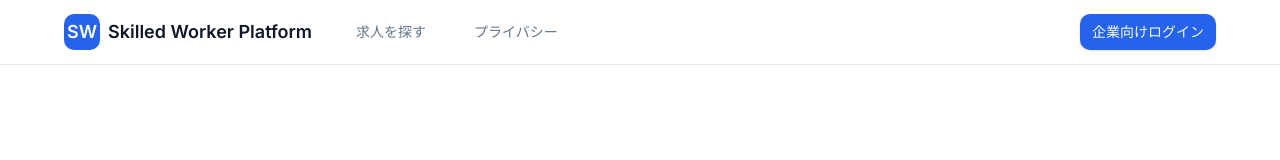
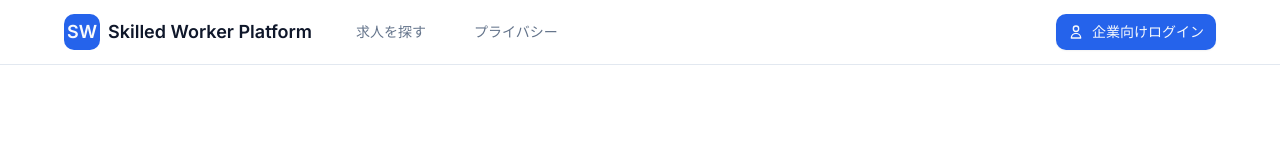
Before and after one commit to kubo-yasu-yk/ssw_pf, a Next.js app: page / in a window 1280 px wide. Shown: the top 160 px of the page. Built offline with nearby package versions, Linux system fonts and the light colour scheme.

Commit message:
ヘッダーの企業向けログインボタンのデザインを改善
- ユーザーアイコンを追加してより直感的に
- シャドウ効果とホバーアニメーションを追加
- より洗練されたボタンデザインに変更
- 視覚的な階層とブランド感を向上

```diff
--- a/components/layout/header.tsx
+++ b/components/layout/header.tsx
@@ -63,7 +63,25 @@
             </>
           ) : (
             <Link href="/client/login">
-              <Button variant="default" size="sm">
+              <Button
+                variant="default"
+                size="sm"
+                className="bg-primary text-primary-foreground hover:bg-primary/90 shadow-sm transition-all duration-200 hover:shadow-md"
+              >
+                <svg
+                  className="mr-2 h-4 w-4"
+                  fill="none"
+                  stroke="currentColor"
+                  viewBox="0 0 24 24"
+                  xmlns="http://www.w3.org/2000/svg"
+                >
+                  <path
+                    strokeLinecap="round"
+                    strokeLinejoin="round"
+                    strokeWidth={2}
+                    d="M16 7a4 4 0 11-8 0 4 4 0 018 0zM12 14a7 7 0 00-7 7h14a7 7 0 00-7-7z"
+                  />
+                </svg>
                 企業向けログイン
               </Button>
             </Link>
```
